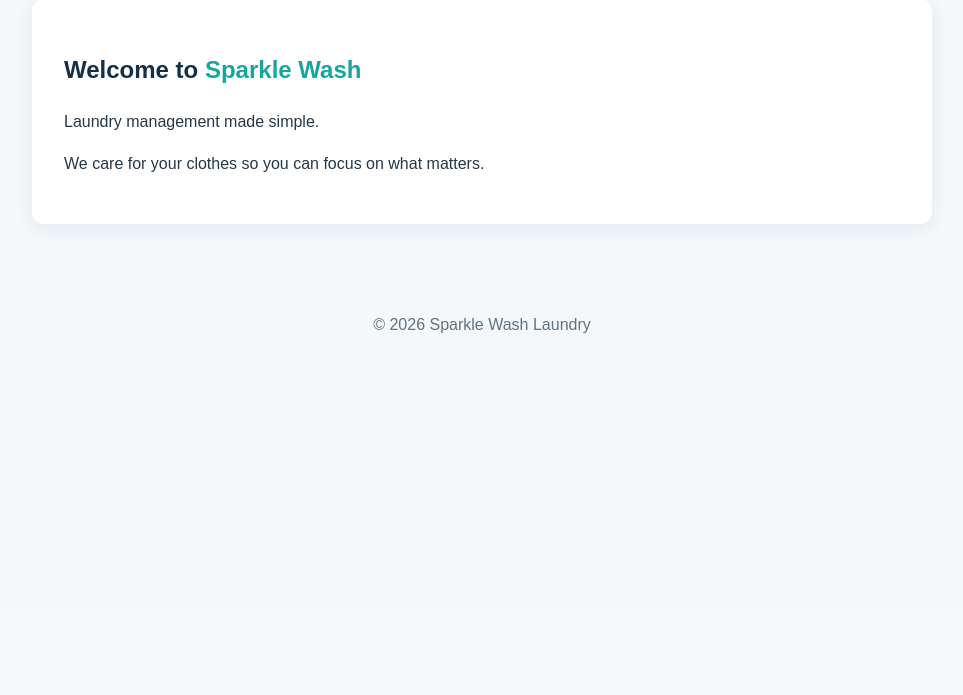
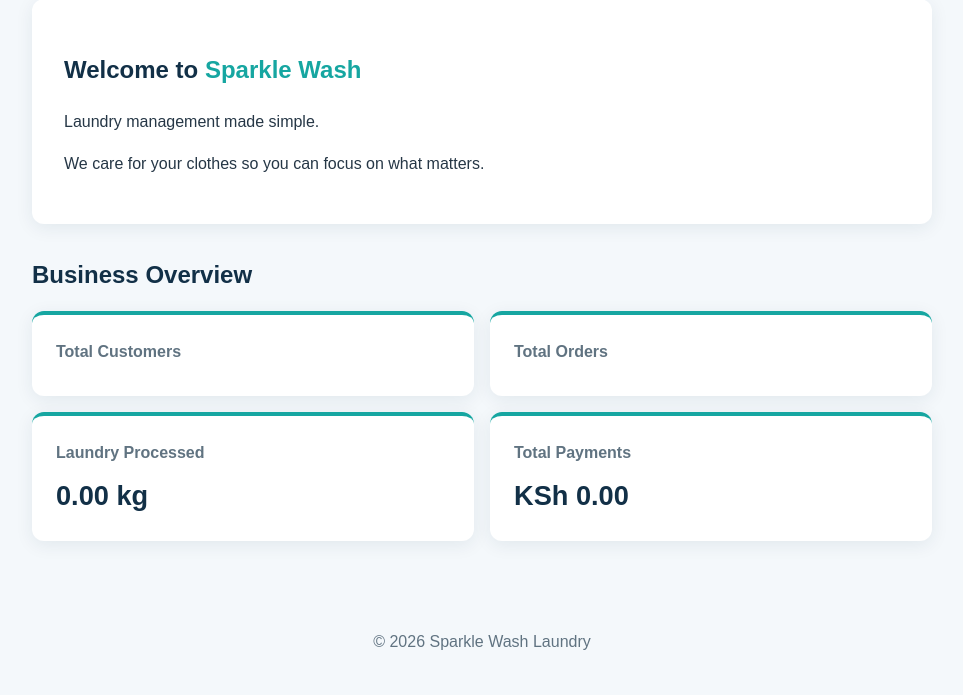
Before and after one commit to Gitchytech/sparkle-wash-management, a Flask app: template app/templates/index.html in a window 1280 px wide. Shown: the part 190-885 px from the top of the page, without its empty margins (158-1121 px from the left). Before the commit the page ends 523 px from the top, so only its background shows below. Run offline with Flask 3, Linux system fonts and the light colour scheme; the template is opened without the code that fills it, so the values that code supplies are empty.

Commit message:
Add Flask business dashboard and tests

```diff
--- a/app/__init__.py
+++ b/app/__init__.py
@@ -1,8 +1,11 @@
 from flask import Flask
 
 
-def create_app():
+def create_app(test_config=None):
     app = Flask(__name__)
+
+    if test_config is not None:
+        app.config.update(test_config)
 
     from app.routes import main
     app.register_blueprint(main)
--- a/app/static/style.css
+++ b/app/static/style.css
@@ -57,3 +57,54 @@ footer {
     text-align: center;
     color: #607381;
 }
+
+.dashboard {
+    margin-top: 2rem;
+}
+
+.dashboard > h2 {
+    color: var(--primary);
+    margin-bottom: 1rem;
+}
+
+.dashboard-grid {
+    display: grid;
+    grid-template-columns: repeat(2, minmax(0, 1fr));
+    gap: 1rem;
+}
+
+.dashboard-card {
+    background: white;
+    padding: 1.5rem;
+    border-radius: 12px;
+    box-shadow: 0 4px 18px rgb(18 48 71 / 8%);
+    border-top: 4px solid var(--accent);
+}
+
+.dashboard-card h3 {
+    margin: 0;
+    font-size: 1rem;
+    color: #607381;
+}
+
+.dashboard-card p {
+    margin: 0.5rem 0 0;
+    color: var(--primary);
+    font-size: 1.7rem;
+    font-weight: bold;
+    overflow-wrap: anywhere;
+}
+
+@media (max-width: 520px) {
+    main {
+        margin: 1.5rem auto;
+    }
+
+    .welcome-card {
+        padding: 1.25rem;
+    }
+
+    .dashboard-grid {
+        grid-template-columns: 1fr;
+    }
+}
--- a/app/templates/index.html
+++ b/app/templates/index.html
@@ -18,6 +18,31 @@
             <p>Laundry management made simple.</p>
             <p>We care for your clothes so you can focus on what matters.</p>
         </section>
+        <section class="dashboard">
+            <h2>Business Overview</h2>
+
+            <div class="dashboard-grid">
+                <article class="dashboard-card">
+                    <h3>Total Customers</h3>
+                    <p>{{ summary.total_customers }}</p>
+                </article>
+
+                <article class="dashboard-card">
+                    <h3>Total Orders</h3>
+                    <p>{{ summary.total_orders }}</p>
+                </article>
+
+                <article class="dashboard-card">
+                    <h3>Laundry Processed</h3>
+                    <p>{{ "%.2f"|format(summary.total_weight) }} kg</p>
+                </article>
+
+                <article class="dashboard-card">
+                    <h3>Total Payments</h3>
+                    <p>KSh {{ "%.2f"|format(summary.total_payments) }}</p>
+                </article>
+            </div>
+        </section>
     </main>
 
     <footer>
```
Also changed, not shown: app/routes.py (+7 -2 lines), database/operations.py (+23 -0 lines), tests/test_database.py (+22 -1 lines), tests/test_flask.py (added, +61 -0 lines).
